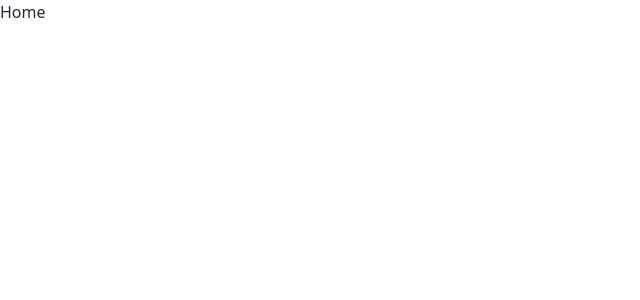
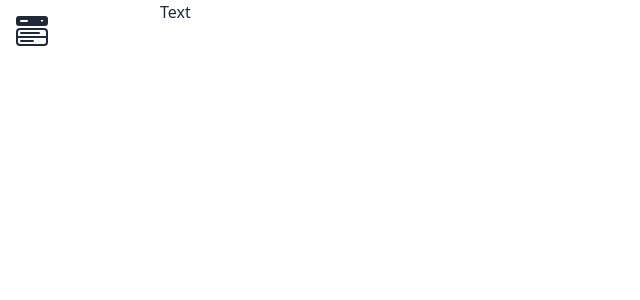
Before and after one commit to GokuxSS4/CRM_Frontend, a React (Vite) app: page / in a window 1280 px wide. Shown: the top 300 px of the page, without its empty margins (0-640 px from the left). Built offline with nearby package versions, Linux system fonts and the light colour scheme.

Commit message:
add the drawerbar layout

```diff
--- a/package.json
+++ b/package.json
@@ -15,6 +15,8 @@
     "eslint-plugin-simple-import-sort": "^12.0.0",
     "react": "^18.2.0",
     "react-dom": "^18.2.0",
+    "react-hot-toast": "^2.4.1",
+    "react-icons": "^5.0.1",
     "react-redux": "^9.1.0",
     "react-router-dom": "^6.22.3"
   },
--- /dev/null
+++ b/src/Layouts/HomeLayout.jsx
@@ -0,0 +1,43 @@
+import { BsFillMenuButtonWideFill } from "react-icons/bs";
+
+function HomeLayout({ children }) {
+    return (
+        <div className="min-h-[90vh]">
+            <div className="drawer absolute left-0 right-0 cursor-pointer mt-4 ml-4">
+                <input id="my-drawer" type="checkbox" className="drawer-toggle" />
+                <div className="drawer-content">
+                    <label htmlFor="my-drawer">
+                        <BsFillMenuButtonWideFill
+                            size={'32px'}
+                            className='cursor-pointer'
+                        />
+                    </label>
+                </div>
+                <div className="drawer-side">
+                    <label htmlFor="my-drawer" className="drawer-overlay"></label>
+                    <ul className="menu p-4 w-80 min-h-full bg-base-200 text-base-content">
+                        <li><a>View All Tickets</a></li>
+                        <li><a>Dashboard</a></li>
+
+                        <li className='absolute bottom-8 w-3/4'>
+                            <div className='w-full flex justify-center items-center'>
+                                <button className='btn-primary px-2 py-1 rounded-md font-semibold w-full'>Login</button>
+                                <button className='btn-secondary px-2 py-1 rounded-md font-semibold w-full'>Signup</button>
+                            </div>
+                        </li>
+                    </ul>
+                </div>
+            </div>
+
+
+            <div className="flex items-start justify-center">
+               <div className="w-3/4">
+                    {children}
+               </div>
+            </div>
+
+        </div>
+    );
+}
+
+export default HomeLayout;
--- a/src/main.jsx
+++ b/src/main.jsx
@@ -1,16 +1,17 @@
 import "./index.css";
 
 import ReactDOM from "react-dom/client";
+import { Toaster } from 'react-hot-toast';
 import { Provider } from "react-redux";
 import { BrowserRouter } from "react-router-dom";
 
 import App from "./App.jsx";
 import store from "./Redux/store.js";
-
 ReactDOM.createRoot(document.getElementById("root")).render(
   <BrowserRouter>
     <Provider store={store}>
       <App />
+      <Toaster/>
     </Provider>
   </BrowserRouter>
 );
--- a/src/pages/Home.jsx
+++ b/src/pages/Home.jsx
@@ -1,3 +1,9 @@
+import HomeLayout from './../Layouts/HomeLayout';
+
 export default function Home() {
-  return <>Home</>;
+  return (
+    <HomeLayout>
+        Text
+    </HomeLayout>
+  );
 }
```
Also changed, not shown: 1 other file (tests, documents, lock files or other folders).
